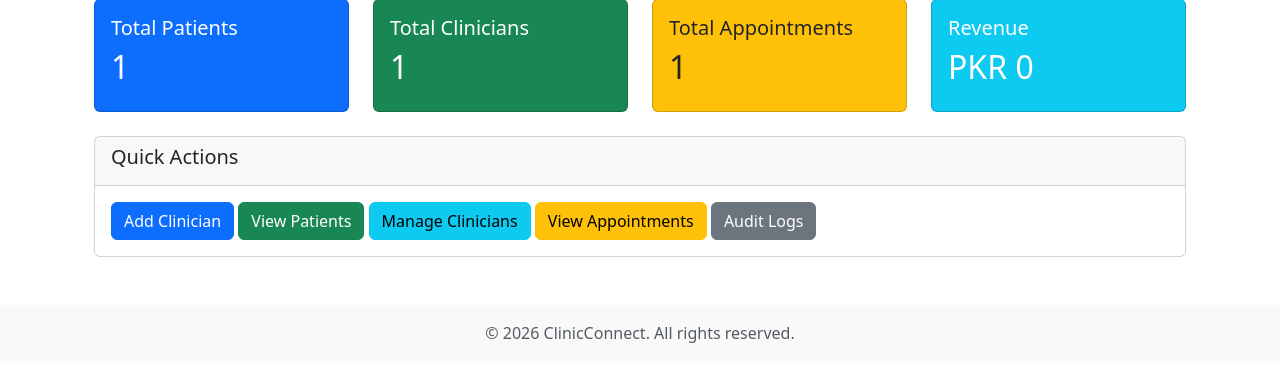
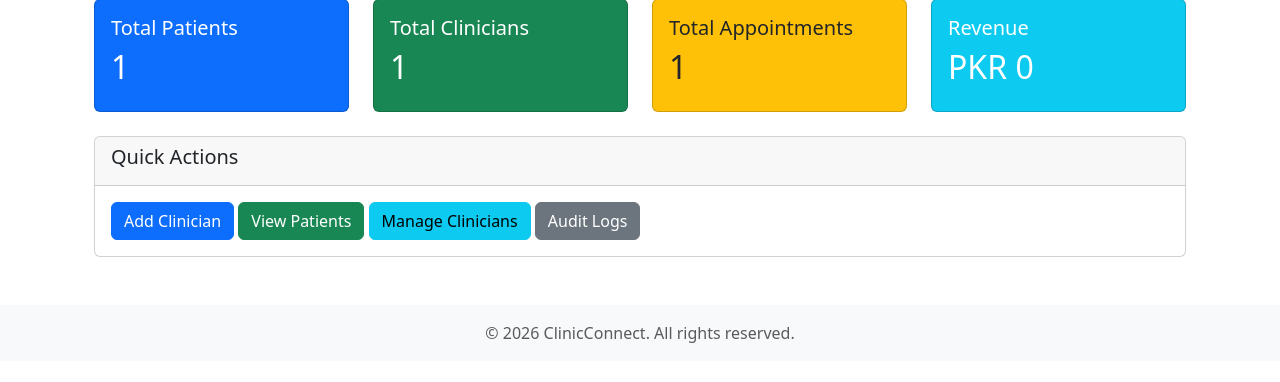
Before and after one commit to TalhaMajeed12/clinicconnect-enterprise, a Flask app: page /admin/dashboard in a window 1280 px wide. Shown: the part 152-534 px from the top of the page. Run offline with Flask 3, Linux system fonts and the light colour scheme; the visitor is signed in with stand-in values (Sample User, id 1); tables that the repository leaves empty hold one stand-in row (values such as "Sample post").

Commit message:
Remove broken appointments link from admin dashboard

```diff
--- a/app/templates/admin/dashboard.html
+++ b/app/templates/admin/dashboard.html
@@ -50,7 +50,7 @@
                     <a href="{{ url_for('admin.add_clinician') }}" class="btn btn-primary">Add Clinician</a>
                     <a href="{{ url_for('admin.patients') }}" class="btn btn-success">View Patients</a>
                     <a href="{{ url_for('admin.clinicians') }}" class="btn btn-info">Manage Clinicians</a>
-                    <a href="{{ url_for('admin.appointments') }}" class="btn btn-warning">View Appointments</a>
+                    <!-- REMOVED: admin.appointments route doesn't exist -->
                     <a href="{{ url_for('admin.audit_logs') }}" class="btn btn-secondary">Audit Logs</a>
                 </div>
             </div>
```
